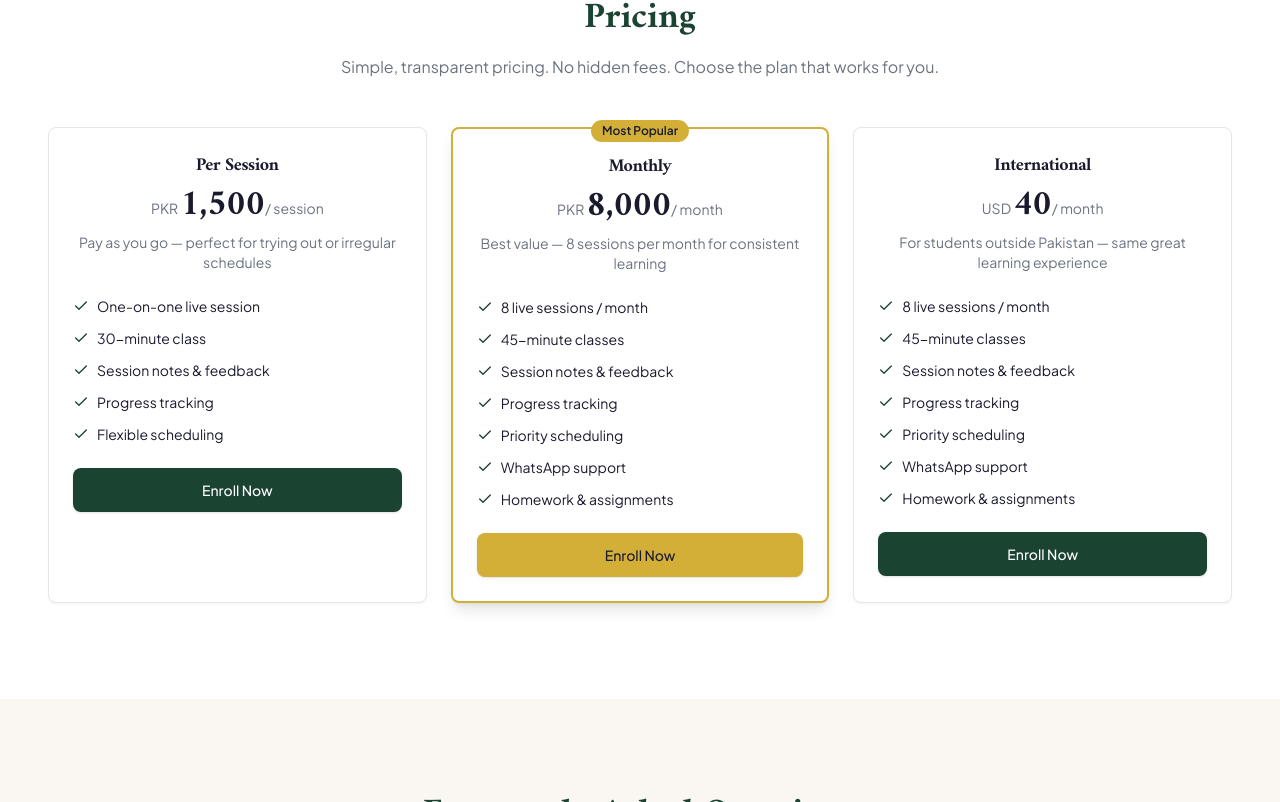
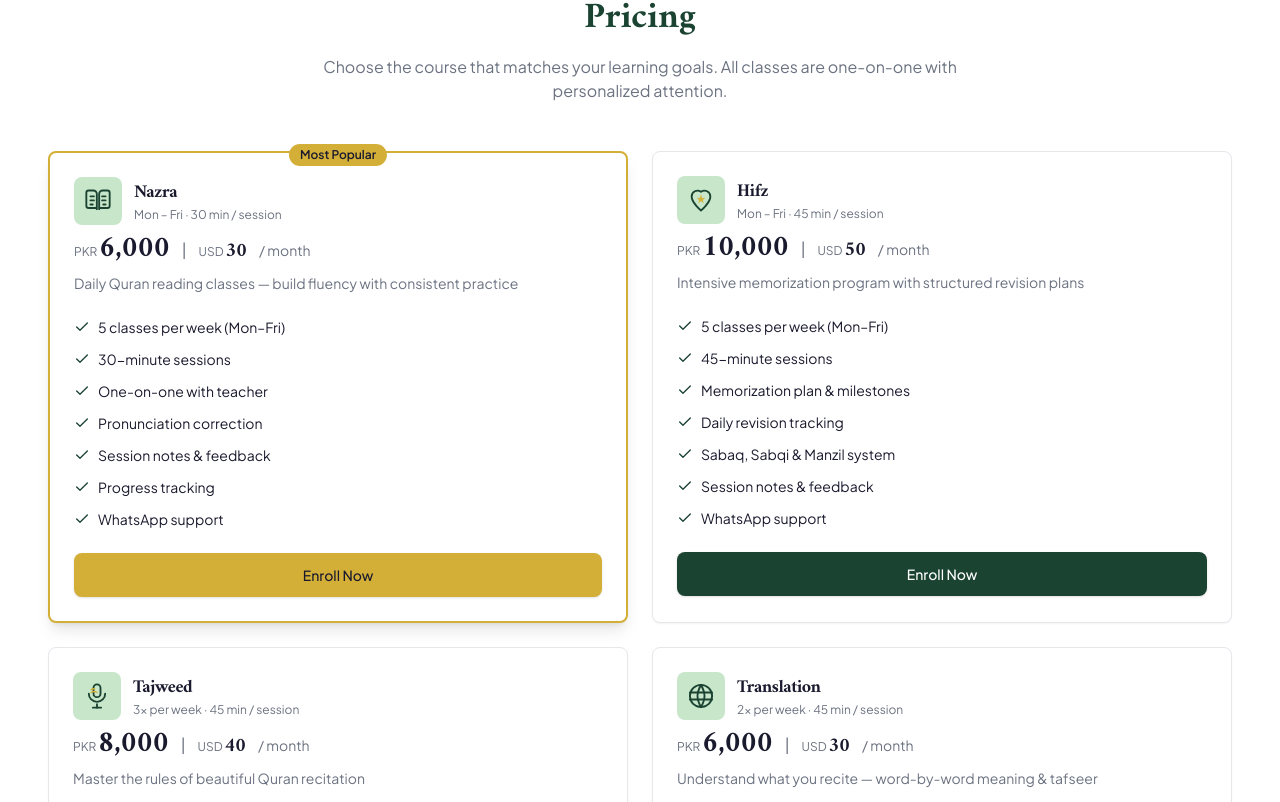
Before and after one commit to Syedawais987/noorpath, a Next.js app: page / in a window 1280 px wide. Shown: the part 3358-4160 px from the top of the page. Built offline with nearby package versions, Linux system fonts and the light colour scheme; no server answers; a web font is replaced by a local one.

Commit message:
feat: redesign pricing by course type (Nazra, Hifz, Tajweed, Translation)

```diff
--- a/components/sections/PricingSection.tsx
+++ b/components/sections/PricingSection.tsx
@@ -6,54 +6,86 @@ import { Check } from "lucide-react";
 import { Button } from "@/components/ui/button";
 import { Card, CardHeader, CardTitle, CardDescription, CardContent, CardFooter } from "@/components/ui/card";
 import { Badge } from "@/components/ui/badge";
+import { NazraIcon, HifzIcon, TajweedIcon, TranslationIcon } from "@/components/ui/custom-icons";
 
-const plans = [
+const courses = [
   {
-    name: "Per Session",
-    price: "1,500",
-    currency: "PKR",
-    period: "/ session",
-    description: "Pay as you go — perfect for trying out or irregular schedules",
+    name: "Nazra",
+    icon: <NazraIcon />,
+    pricePKR: "6,000",
+    priceUSD: "30",
+    period: "/ month",
+    schedule: "Mon – Fri",
+    duration: "30 min / session",
+    description: "Daily Quran reading classes — build fluency with consistent practice",
     features: [
-      "One-on-one live session",
-      "30-minute class",
+      "5 classes per week (Mon–Fri)",
+      "30-minute sessions",
+      "One-on-one with teacher",
+      "Pronunciation correction",
       "Session notes & feedback",
       "Progress tracking",
-      "Flexible scheduling",
+      "WhatsApp support",
+    ],
+    popular: true,
+  },
+  {
+    name: "Hifz",
+    icon: <HifzIcon />,
+    pricePKR: "10,000",
+    priceUSD: "50",
+    period: "/ month",
+    schedule: "Mon – Fri",
+    duration: "45 min / session",
+    description: "Intensive memorization program with structured revision plans",
+    features: [
+      "5 classes per week (Mon–Fri)",
+      "45-minute sessions",
+      "Memorization plan & milestones",
+      "Daily revision tracking",
+      "Sabaq, Sabqi & Manzil system",
+      "Session notes & feedback",
+      "WhatsApp support",
     ],
     popular: false,
   },
   {
-    name: "Monthly",
-    price: "8,000",
-    currency: "PKR",
+    name: "Tajweed",
+    icon: <TajweedIcon />,
+    pricePKR: "8,000",
+    priceUSD: "40",
     period: "/ month",
-    description: "Best value — 8 sessions per month for consistent learning",
+    schedule: "3x per week",
+    duration: "45 min / session",
+    description: "Master the rules of beautiful Quran recitation",
     features: [
-      "8 live sessions / month",
-      "45-minute classes",
+      "3 classes per week",
+      "45-minute sessions",
+      "Makhaarij & Sifaat practice",
+      "Rule-by-rule progression",
+      "Audio feedback on recitation",
       "Session notes & feedback",
-      "Progress tracking",
-      "Priority scheduling",
       "WhatsApp support",
-      "Homework & assignments",
     ],
-    popular: true,
+    popular: false,
   },
   {
-    name: "International",
-    price: "40",
-    currency: "USD",
+    name: "Translation",
+    icon: <TranslationIcon />,
+    pricePKR: "6,000",
+    priceUSD: "30",
     period: "/ month",
-    description: "For students outside Pakistan — same great learning experience",
+    schedule: "2x per week",
+    duration: "45 min / session",
+    description: "Understand what you recite — word-by-word meaning & tafseer",
     features: [
-      "8 live sessions / month",
-      "45-minute classes",
+      "2 classes per week",
+      "45-minute sessions",
+      "Word-by-word translation",
+      "Basic tafseer discussion",
+      "Vocabulary building",
       "Session notes & feedback",
-      "Progress tracking",
-      "Priority scheduling",
       "WhatsApp support",
-      "Homework & assignments",
     ],
     popular: false,
   },
@@ -74,44 +106,63 @@ export function PricingSection() {
             Pricing
           </h2>
           <p className="mx-auto mt-4 max-w-2xl text-muted">
-            Simple, transparent pricing. No hidden fees. Choose the plan that works
-            for you.
+            Choose the course that matches your learning goals. All classes are
+            one-on-one with personalized attention.
           </p>
         </motion.div>
 
-        <div className="mt-12 grid gap-6 sm:grid-cols-2 lg:grid-cols-3">
-          {plans.map((plan, index) => (
+        <div className="mt-12 grid gap-6 sm:grid-cols-2">
+          {courses.map((course, index) => (
             <motion.div
-              key={plan.name}
+              key={course.name}
               initial={{ opacity: 0, y: 8 }}
               whileInView={{ opacity: 1, y: 0 }}
               viewport={{ once: true }}
               transition={{ duration: 0.2, ease: "easeOut", delay: index * 0.05 }}
             >
               <Card
-                className={`relative h-full ${plan.popular ? "border-2 border-secondary shadow-lg" : ""}`}
+                className={`relative h-full ${course.popular ? "border-2 border-secondary shadow-lg" : ""}`}
               >
-                {plan.popular && (
+                {course.popular && (
                   <div className="absolute -top-3 left-1/2 -translate-x-1/2">
                     <Badge variant="secondary">Most Popular</Badge>
                   </div>
                 )}
-                <CardHeader className="text-center">
-                  <CardTitle className="text-lg">{plan.name}</CardTitle>
-                  <div className="mt-2">
-                    <span className="text-sm text-muted">{plan.currency} </span>
-                    <span className="font-display text-4xl font-bold text-foreground">
-                      {plan.price}
-                    </span>
-                    <span className="text-sm text-muted">{plan.period}</span>
+                <CardHeader>
+                  <div className="flex items-center gap-3">
+                    <div className="flex h-12 w-12 items-center justify-center rounded-card bg-accent">
+                      {course.icon}
+                    </div>
+                    <div>
+                      <CardTitle className="text-lg">{course.name}</CardTitle>
+                      <p className="text-xs text-muted">
+                        {course.schedule} · {course.duration}
+                      </p>
+                    </div>
+                  </div>
+                  <div className="mt-4 flex items-baseline gap-3">
+                    <div>
+                      <span className="text-xs text-muted">PKR </span>
+                      <span className="font-display text-3xl font-bold text-foreground">
+                        {course.pricePKR}
+                      </span>
+                    </div>
+                    <span className="text-muted">|</span>
+                    <div>
+                      <span className="text-xs text-muted">USD </span>
+                      <span className="font-display text-xl font-bold text-foreground">
+                        {course.priceUSD}
+                      </span>
+                    </div>
+                    <span className="text-sm text-muted">{course.period}</span>
                   </div>
                   <CardDescription className="mt-2">
-                    {plan.description}
+                    {course.description}
                   </CardDescription>
                 </CardHeader>
                 <CardContent>
                   <ul className="space-y-3">
-                    {plan.features.map((feature) => (
+                    {course.features.map((feature) => (
                       <li key={feature} className="flex items-center gap-2 text-sm">
                         <Check className="h-4 w-4 flex-shrink-0 text-primary" />
                         <span>{feature}</span>
@@ -122,7 +173,7 @@ export function PricingSection() {
                 <CardFooter>
                   <Button
                     className="w-full min-h-[44px]"
-                    variant={plan.popular ? "secondary" : "default"}
+                    variant={course.popular ? "secondary" : "default"}
                     asChild
                   >
                     <Link href="/enroll">Enroll Now</Link>
```
